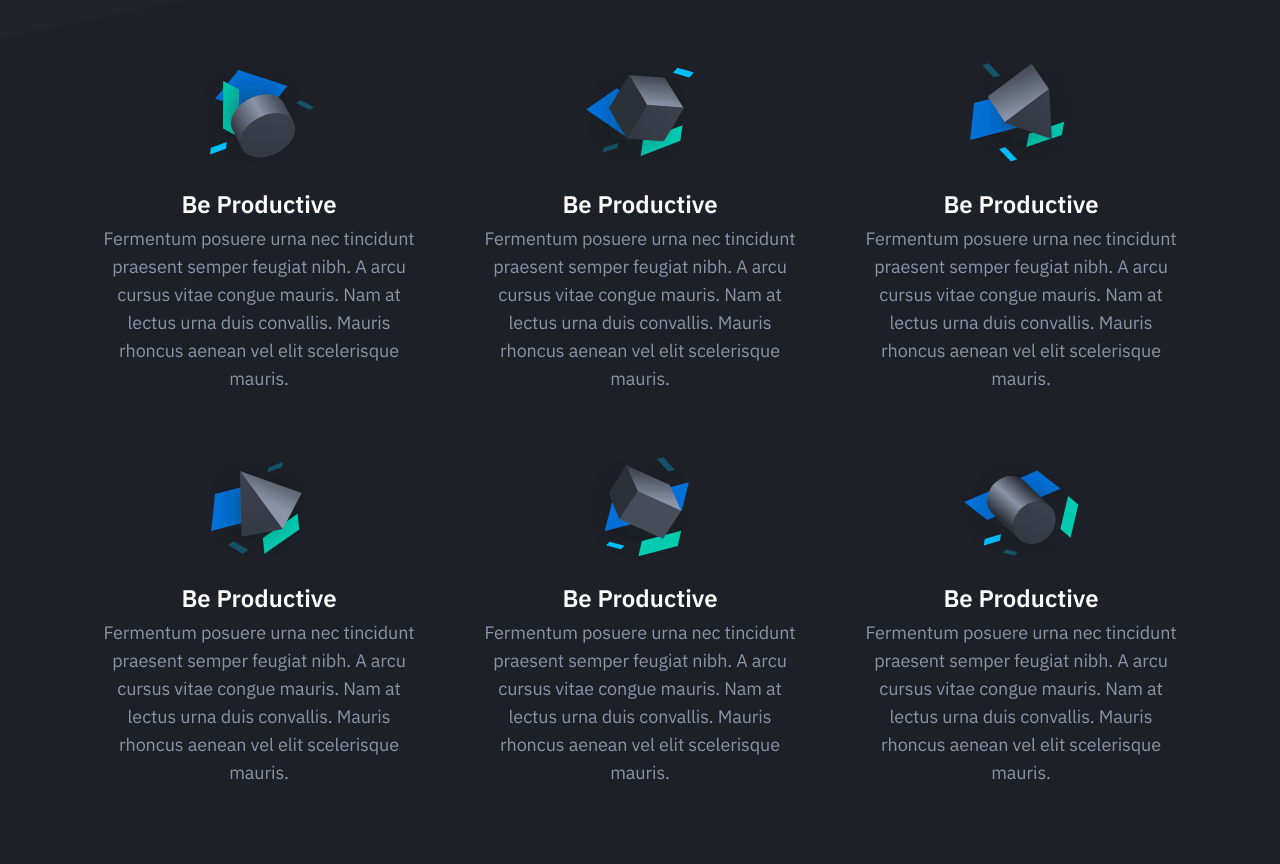
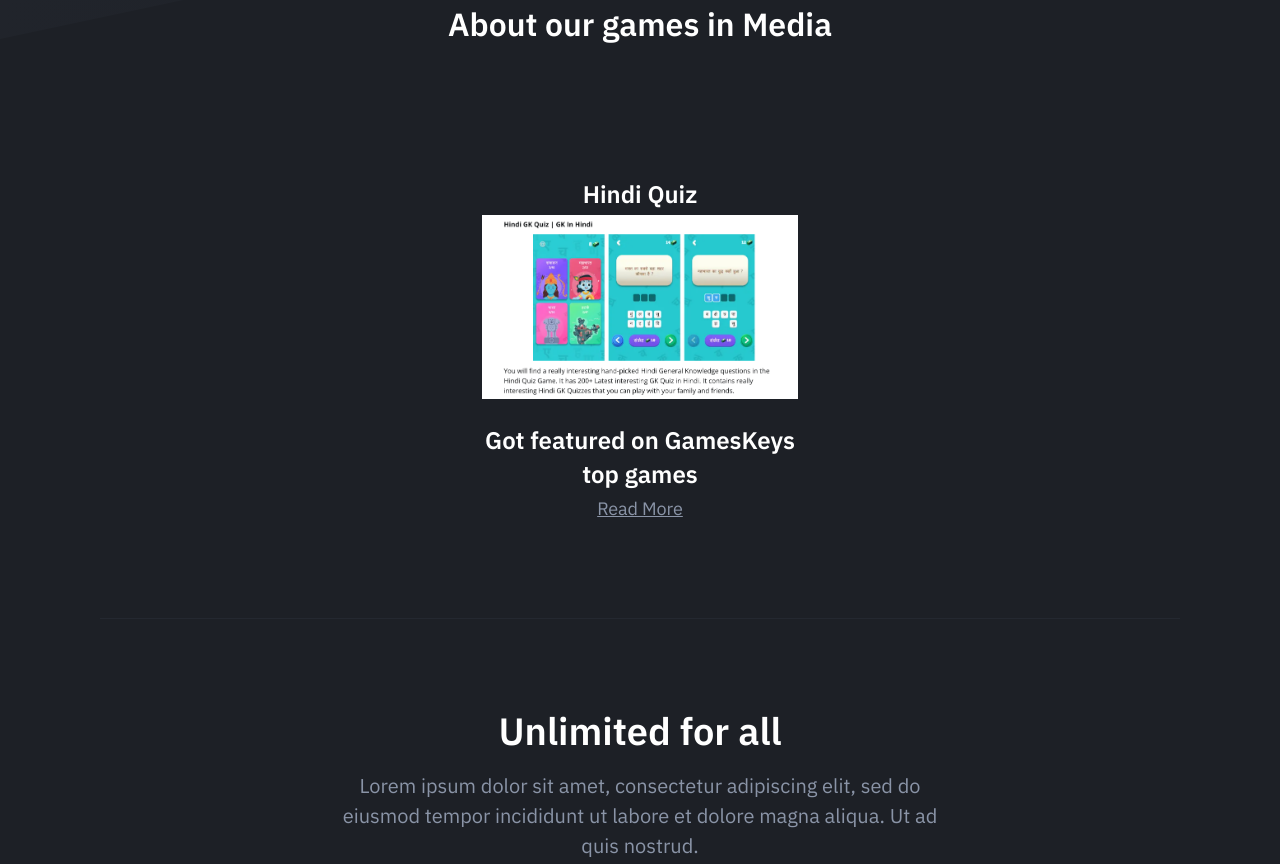
Before and after one commit to Shasvat-Rohit/clumsydevs.github.io, a plain HTML site: page index.html in a window 1280 px wide. Shown: the part 661-1525 px from the top of the page. Drawn offline with nearby package versions, Linux system fonts and the light colour scheme.

Commit message:
gameskey article details updated

```diff
--- a/index.html
+++ b/index.html
@@ -1,5 +1,6 @@
 <!DOCTYPE html>
 <html lang="en" class="no-js">
+
 <head>
     <meta charset="utf-8">
     <meta http-equiv="X-UA-Compatible" content="IE=edge">
@@ -10,6 +11,7 @@
     <script src="https://unpkg.com/animejs@3.0.1/lib/anime.min.js"></script>
     <script src="https://unpkg.com/scrollreveal@4.0.0/dist/scrollreveal.min.js"></script>
 </head>
+
 <body class="is-boxed has-animations">
     <div class="body-wrap">
         <header class="site-header">
@@ -33,7 +35,7 @@
                         <div class="hero-copy">
                             <h1 class="hero-title mt-0">Clumsy Devs</h1>
                             <p class="hero-paragraph">We are small team of enthusiastic Game Developers</p>
-	                        <div class="hero-cta"><a class="button button-primary" href="#">Pre order now</a><a class="button" href="#">Get in touch</a></div>
+                            <div class="hero-cta">><a class="button" href="#">Get in touch</a></div>
                         </div>
                         <div class="hero-figure anime-element">
                             <svg class="placeholder" width="528" height="396" viewBox="0 0 528 396">
@@ -53,63 +55,30 @@
                     </div>
                 </div>
             </section>
+            <section>
+                <div>
+                    <center>
 
+                        <h3>About our games in Media</h3>
+                    </center>
+                </div>
+            </section>
             <section class="features section">
                 <div class="container">
                     <div class="features-inner section-inner has-bottom-divider">
                         <div class="features-wrap">
                             <div class="feature text-center is-revealing">
                                 <div class="feature-inner">
+                                    <h4 class="feature-title mt-24">Hindi Quiz</h4>
+
                                     <div class="feature-icon">
-										<img src="dist/images/feature-icon-01.svg" alt="Feature 01">
+                                        <img src="dist/images/gameskey-hindiquiz.png" alt="Feature 01">
                                     </div>
-                                    <h4 class="feature-title mt-24">Be Productive</h4>
-                                    <p class="text-sm mb-0">Fermentum posuere urna nec tincidunt praesent semper feugiat nibh. A arcu cursus vitae congue mauris. Nam at lectus urna duis convallis. Mauris rhoncus aenean vel elit scelerisque mauris.</p>
-                                </div>
-                            </div>
-							<div class="feature text-center is-revealing">
-                                <div class="feature-inner">
-                                    <div class="feature-icon">
-										<img src="dist/images/feature-icon-02.svg" alt="Feature 02">
-                                    </div>
-                                    <h4 class="feature-title mt-24">Be Productive</h4>
-                                    <p class="text-sm mb-0">Fermentum posuere urna nec tincidunt praesent semper feugiat nibh. A arcu cursus vitae congue mauris. Nam at lectus urna duis convallis. Mauris rhoncus aenean vel elit scelerisque mauris.</p>
-                                </div>
-                            </div>
-                            <div class="feature text-center is-revealing">
-                                <div class="feature-inner">
-                                    <div class="feature-icon">
-										<img src="dist/images/feature-icon-03.svg" alt="Feature 03">
-                                    </div>
-                                    <h4 class="feature-title mt-24">Be Productive</h4>
-                                    <p class="text-sm mb-0">Fermentum posuere urna nec tincidunt praesent semper feugiat nibh. A arcu cursus vitae congue mauris. Nam at lectus urna duis convallis. Mauris rhoncus aenean vel elit scelerisque mauris.</p>
-                                </div>
-                            </div>
-                            <div class="feature text-center is-revealing">
-                                <div class="feature-inner">
-                                    <div class="feature-icon">
-										<img src="dist/images/feature-icon-04.svg" alt="Feature 04">
-                                    </div>
-                                    <h4 class="feature-title mt-24">Be Productive</h4>
-                                    <p class="text-sm mb-0">Fermentum posuere urna nec tincidunt praesent semper feugiat nibh. A arcu cursus vitae congue mauris. Nam at lectus urna duis convallis. Mauris rhoncus aenean vel elit scelerisque mauris.</p>
-                                </div>
-                            </div>
-							<div class="feature text-center is-revealing">
-                                <div class="feature-inner">
-                                    <div class="feature-icon">
-										<img src="dist/images/feature-icon-05.svg" alt="Feature 05">
-                                    </div>
-                                    <h4 class="feature-title mt-24">Be Productive</h4>
-                                    <p class="text-sm mb-0">Fermentum posuere urna nec tincidunt praesent semper feugiat nibh. A arcu cursus vitae congue mauris. Nam at lectus urna duis convallis. Mauris rhoncus aenean vel elit scelerisque mauris.</p>
-                                </div>
-                            </div>
-                            <div class="feature text-center is-revealing">
-                                <div class="feature-inner">
-                                    <div class="feature-icon">
-										<img src="dist/images/feature-icon-06.svg" alt="Feature 06">
-                                    </div>
-                                    <h4 class="feature-title mt-24">Be Productive</h4>
-                                    <p class="text-sm mb-0">Fermentum posuere urna nec tincidunt praesent semper feugiat nibh. A arcu cursus vitae congue mauris. Nam at lectus urna duis convallis. Mauris rhoncus aenean vel elit scelerisque mauris.</p>
+                                    <h4 class="feature-title mt-24">Got featured on GamesKeys top games</h4>
+                                    <p class="text-sm mb-0"><a
+                                            href="https://gameskeys.net/top-android-games-to-tryout-in-february-2022/"
+                                            target="_blank">Read
+                                            More</a></p>
                                 </div>
                             </div>
                         </div>
@@ -122,16 +91,22 @@
                     <div class="pricing-inner section-inner">
                         <div class="pricing-header text-center">
                             <h2 class="section-title mt-0">Unlimited for all</h2>
-                            <p class="section-paragraph mb-0">Lorem ipsum dolor sit amet, consectetur adipiscing elit, sed do eiusmod tempor incididunt ut labore et dolore magna aliqua. Ut ad quis nostrud.</p>
+                            <p class="section-paragraph mb-0">Lorem ipsum dolor sit amet, consectetur adipiscing elit,
+                                sed do eiusmod tempor incididunt ut labore et dolore magna aliqua. Ut ad quis nostrud.
+                            </p>
                         </div>
                         <div class="pricing-tables-wrap">
                             <div class="pricing-table">
                                 <div class="pricing-table-inner is-revealing">
                                     <div class="pricing-table-main">
                                         <div class="pricing-table-header pb-24">
-                                            <div class="pricing-table-price"><span class="pricing-table-price-currency h2">$</span><span class="pricing-table-price-amount h1">49</span><span class="text-xs">/month</span></div>
+                                            <div class="pricing-table-price"><span
+                                                    class="pricing-table-price-currency h2">$</span><span
+                                                    class="pricing-table-price-amount h1">49</span><span
+                                                    class="text-xs">/month</span></div>
                                         </div>
-										<div class="pricing-table-features-title text-xs pt-24 pb-24">What you will get</div>
+                                        <div class="pricing-table-features-title text-xs pt-24 pb-24">What you will get
+                                        </div>
                                         <ul class="pricing-table-features list-reset text-xs">
                                             <li>
                                                 <span>Lorem ipsum dolor sit nisi</span>
@@ -148,7 +123,8 @@
                                         </ul>
                                     </div>
                                     <div class="pricing-table-cta mb-8">
-                                        <a class="button button-primary button-shadow button-block" href="#">Pre order now</a>
+                                        <a class="button button-primary button-shadow button-block" href="#">Pre order
+                                            now</a>
                                     </div>
                                 </div>
                             </div>
@@ -196,7 +172,9 @@
                             <a href="#">
                                 <span class="screen-reader-text">Facebook</span>
                                 <svg width="16" height="16" xmlns="http://www.w3.org/2000/svg">
-                                    <path d="M6.023 16L6 9H3V6h3V4c0-2.7 1.672-4 4.08-4 1.153 0 2.144.086 2.433.124v2.821h-1.67c-1.31 0-1.563.623-1.563 1.536V6H13l-1 3H9.28v7H6.023z" fill="#0270D7"/>
+                                    <path
+                                        d="M6.023 16L6 9H3V6h3V4c0-2.7 1.672-4 4.08-4 1.153 0 2.144.086 2.433.124v2.821h-1.67c-1.31 0-1.563.623-1.563 1.536V6H13l-1 3H9.28v7H6.023z"
+                                        fill="#0270D7" />
                                 </svg>
                             </a>
                         </li>
@@ -204,7 +182,9 @@
                             <a href="#">
                                 <span class="screen-reader-text">Twitter</span>
                                 <svg width="16" height="16" xmlns="http://www.w3.org/2000/svg">
-                                    <path d="M16 3c-.6.3-1.2.4-1.9.5.7-.4 1.2-1 1.4-1.8-.6.4-1.3.6-2.1.8-.6-.6-1.5-1-2.4-1-1.7 0-3.2 1.5-3.2 3.3 0 .3 0 .5.1.7-2.7-.1-5.2-1.4-6.8-3.4-.3.5-.4 1-.4 1.7 0 1.1.6 2.1 1.5 2.7-.5 0-1-.2-1.5-.4C.7 7.7 1.8 9 3.3 9.3c-.3.1-.6.1-.9.1-.2 0-.4 0-.6-.1.4 1.3 1.6 2.3 3.1 2.3-1.1.9-2.5 1.4-4.1 1.4H0c1.5.9 3.2 1.5 5 1.5 6 0 9.3-5 9.3-9.3v-.4C15 4.3 15.6 3.7 16 3z" fill="#0270D7"/>
+                                    <path
+                                        d="M16 3c-.6.3-1.2.4-1.9.5.7-.4 1.2-1 1.4-1.8-.6.4-1.3.6-2.1.8-.6-.6-1.5-1-2.4-1-1.7 0-3.2 1.5-3.2 3.3 0 .3 0 .5.1.7-2.7-.1-5.2-1.4-6.8-3.4-.3.5-.4 1-.4 1.7 0 1.1.6 2.1 1.5 2.7-.5 0-1-.2-1.5-.4C.7 7.7 1.8 9 3.3 9.3c-.3.1-.6.1-.9.1-.2 0-.4 0-.6-.1.4 1.3 1.6 2.3 3.1 2.3-1.1.9-2.5 1.4-4.1 1.4H0c1.5.9 3.2 1.5 5 1.5 6 0 9.3-5 9.3-9.3v-.4C15 4.3 15.6 3.7 16 3z"
+                                        fill="#0270D7" />
                                 </svg>
                             </a>
                         </li>
@@ -212,7 +192,9 @@
                             <a href="#">
                                 <span class="screen-reader-text">Google</span>
                                 <svg width="16" height="16" xmlns="http://www.w3.org/2000/svg">
-                                    <path d="M7.9 7v2.4H12c-.2 1-1.2 3-4 3-2.4 0-4.3-2-4.3-4.4 0-2.4 2-4.4 4.3-4.4 1.4 0 2.3.6 2.8 1.1l1.9-1.8C11.5 1.7 9.9 1 8 1 4.1 1 1 4.1 1 8s3.1 7 7 7c4 0 6.7-2.8 6.7-6.8 0-.5 0-.8-.1-1.2H7.9z" fill="#0270D7"/>
+                                    <path
+                                        d="M7.9 7v2.4H12c-.2 1-1.2 3-4 3-2.4 0-4.3-2-4.3-4.4 0-2.4 2-4.4 4.3-4.4 1.4 0 2.3.6 2.8 1.1l1.9-1.8C11.5 1.7 9.9 1 8 1 4.1 1 1 4.1 1 8s3.1 7 7 7c4 0 6.7-2.8 6.7-6.8 0-.5 0-.8-.1-1.2H7.9z"
+                                        fill="#0270D7" />
                                 </svg>
                             </a>
                         </li>
@@ -225,4 +207,5 @@
 
     <script src="dist/js/main.min.js"></script>
 </body>
+
 </html>
```
Also changed, not shown: dist/css/style.css, dist/images/gameskey-hindiquiz.png (added), 2 other files. Lines whose indentation alone changed are shown as unchanged.
